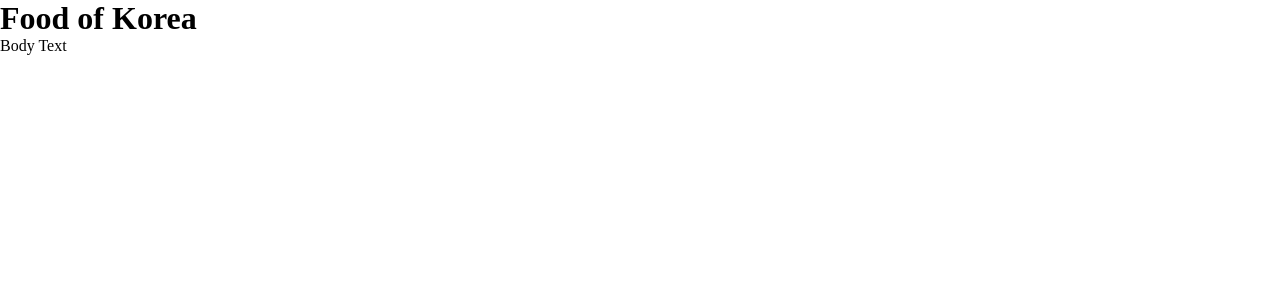
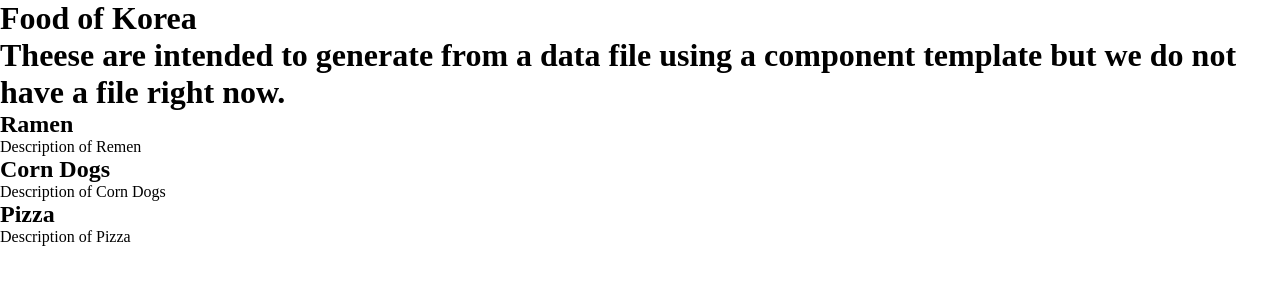
Before and after one commit to beza102/korea-food-website, a React (Vite) app: page / in a window 1280 px wide. Shown: the top 300 px of the page. Built offline with nearby package versions, Linux system fonts and the light colour scheme.

Commit message:
started body text

```diff
--- a/src/components/Body.jsx
+++ b/src/components/Body.jsx
@@ -1,5 +1,17 @@
 export default function Body() {
     return (
-        <p>Body Text</p>
+        <>
+            <h1>Theese are intended to generate from a data file using a component template but we do not have a file right now.</h1>
+            <h2>Ramen</h2>
+            <p>Description of Remen</p>
+
+            <h2>Corn Dogs</h2>
+            <p>Description of Corn Dogs</p>
+
+            <h2>Pizza</h2>
+            <p>Description of Pizza</p>
+
+            <h2></h2>
+        </>
     )
 }
```
